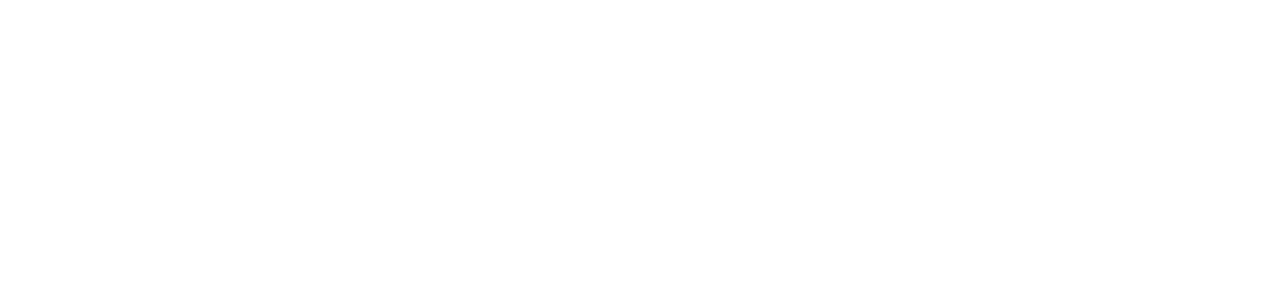
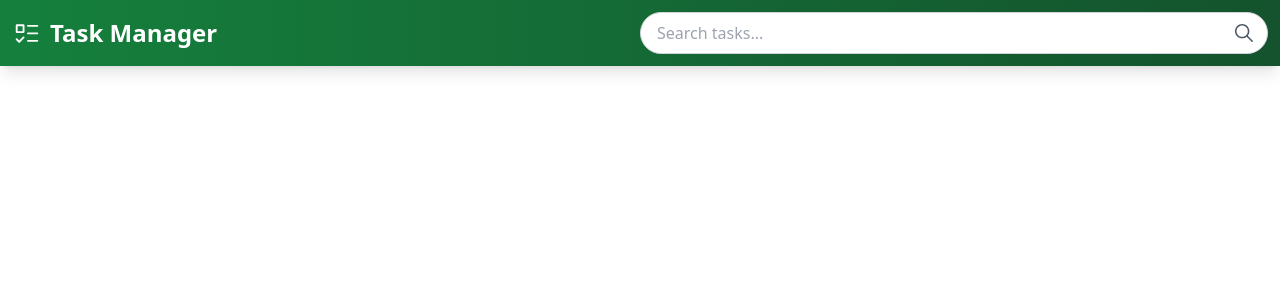
Before and after one commit to GowthamAkula89/task-management, a React (Create React App) app in the folder client/: page / in a window 1280 px wide. Shown: the top 300 px of the page. Built offline with nearby package versions, Linux system fonts and the light colour scheme; no server answers.

Commit message:
add header

```diff
--- a/client/src/App.js
+++ b/client/src/App.js
@@ -1,12 +1,32 @@
+import { useEffect } from 'react';
 import './App.css';
-import { Provider } from 'react-redux';
-import store from "./redux/store";
+import Header from './components/Header';
+import { useDispatch, useSelector } from 'react-redux';
+import { setList } from './redux/Reducers/tasksSlice';
+import axios from 'axios';
+
 function App() {
+  const list = useSelector((state) => state.tasks.filteredList);
+  const dispatch = useDispatch();
+
+  useEffect(() => {
+    const fetchTasks = async () => {
+      const url = process.env.REACT_APP_API;
+      try {
+        const response = await axios.get(`${url}/tasks`);
+        dispatch(setList(response.data));
+      } catch (error) {
+        console.error("Error fetching tasks:", error);
+      }
+    };
+
+    fetchTasks();
+  },[])
+
+  console.log("App", list)
   return (
     <div className="App">
-      <Provider store={store}>
-
-      </Provider>
+        <Header/>
     </div>
   );
 }
--- /dev/null
+++ b/client/src/components/Header.js
@@ -0,0 +1,56 @@
+import { useState, useEffect } from "react";
+import { GoTasklist } from "react-icons/go";
+import { IoIosSearch } from "react-icons/io";
+import { useDispatch, useSelector } from "react-redux";
+import { setFilteredList } from "../redux/Reducers/tasksSlice";
+
+const Header = () => {
+    const list = useSelector((state) => state.tasks.list);
+    const [searchText, setSearchText] = useState("");
+    const [debouncedSearch, setDebouncedSearch] = useState(searchText);
+    const dispatch = useDispatch();
+
+    useEffect(() => {
+        const handler = setTimeout(() => {
+            setDebouncedSearch(searchText);
+        }, 500);
+
+        return () => {
+            clearTimeout(handler);
+        };
+    }, [searchText]);
+
+    useEffect(() => {
+        handleSearch();
+    }, [debouncedSearch]);
+
+    const handleSearch = () => {
+        const filteredTasks = list.filter((task) =>
+            task.title.toLowerCase().includes(debouncedSearch.toLowerCase())
+        );
+        dispatch(setFilteredList(filteredTasks));
+    };
+
+    return (
+        <header className="bg-gradient-to-r from-green-700 to-green-900 p-3 shadow-lg">
+            <div className="container mx-auto flex justify-between items-center">
+                <div className="flex items-center space-x-2">
+                    <GoTasklist className="text-3xl text-white" />
+                    <h1 className="text-white text-lg md:text-2xl font-semibold">Task Manager</h1>
+                </div>
+                <div className="relative w-1/2">
+                    <input
+                        type="text"
+                        value={searchText}
+                        placeholder="Search tasks..."
+                        className="w-full py-2 px-4 pr-10 rounded-full border border-gray-300 focus:outline-none"
+                        onChange={(e) => setSearchText(e.target.value)}
+                    />
+                    <IoIosSearch className="absolute right-3 top-1/2 transform -translate-y-1/2 text-gray-600 w-6 h-6" />
+                </div>
+            </div>
+        </header>
+    );
+};
+
+export default Header;
--- a/client/src/redux/Reducers/tasksSlice.js
+++ b/client/src/redux/Reducers/tasksSlice.js
@@ -4,6 +4,7 @@
     name: 'tasks',
     initialState: {
         list: [],
+        filteredList : []
     },
     reducers: {
         setList: (state, action) => {
@@ -12,12 +13,16 @@
         addTask:(state, action) => {
             state.list.push(action.payload)
         },
+        setFilteredList: (state, action) => {
+            state.filteredList = action.payload
+        }
     },
 });
 
 export const {
     setList,
-    addTask
+    addTask,
+    setFilteredList
 } = tasksSlice.actions;
 
 export default tasksSlice.reducer;
```
